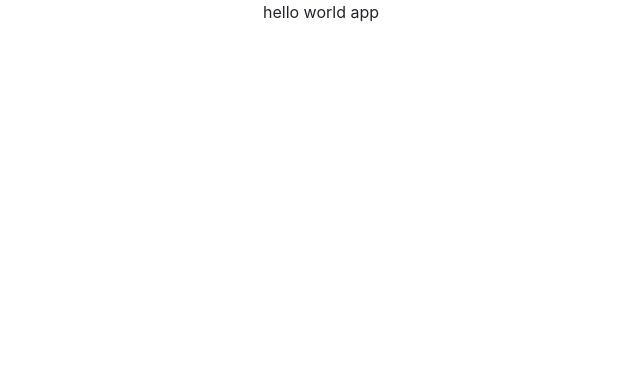
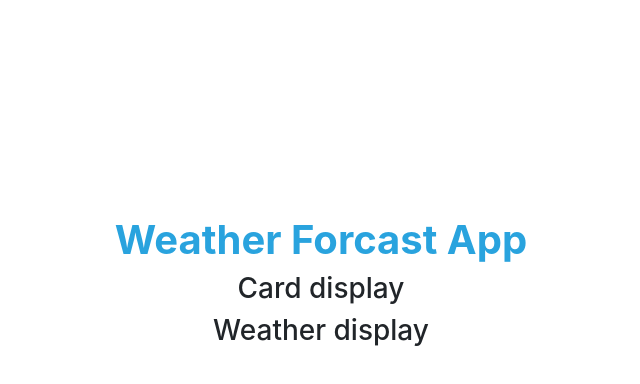
Before and after one commit to gloriaconcepto/web-open-api, a React (Create React App) app: page / in a window 1280 px wide. Shown: the top 384 px of the page, without its empty margins (319-959 px from the left). Built offline with nearby package versions, Linux system fonts and the light colour scheme.

Commit message:
App design layout implemented

```diff
--- a/src/App.css
+++ b/src/App.css
@@ -2,37 +2,7 @@
   text-align: center;
 }
 
-.App-logo {
-  height: 40vmin;
-  pointer-events: none;
+.weather-header{
+  color:#29a3de;
+  font-weight:bolder;
 }
-
-@media (prefers-reduced-motion: no-preference) {
-  .App-logo {
-    animation: App-logo-spin infinite 20s linear;
-  }
-}
-
-.App-header {
-  background-color: #282c34;
-  min-height: 100vh;
-  display: flex;
-  flex-direction: column;
-  align-items: center;
-  justify-content: center;
-  font-size: calc(10px + 2vmin);
-  color: white;
-}
-
-.App-link {
-  color: #61dafb;
-}
-
-@keyframes App-logo-spin {
-  from {
-    transform: rotate(0deg);
-  }
-  to {
-    transform: rotate(360deg);
-  }
-}
--- a/src/App.js
+++ b/src/App.js
@@ -1,11 +1,14 @@
-import './App.css';
+import "./App.css";
+import ManageDashBoard from "./pages/DashBoard";
+function App() {
+    return (
+        <div className="App container">
+             <div className="row">
+             <ManageDashBoard />
+             </div>
 
-function App() {
-  return (
-    <div className="App">
-    hello world app
-    </div>
-  );
+        </div>
+    );
 }
 
 export default App;
--- /dev/null
+++ b/src/components/CardDisplay.js
@@ -0,0 +1,11 @@
+import React, { memo, useEffect, useMemo, useState } from "react";
+
+const CardDisplay = memo((props) => {
+    return (
+        <React.Fragment>
+            <h3>Card display</h3>
+        </React.Fragment>
+    );
+});
+
+export default CardDisplay;
--- /dev/null
+++ b/src/components/WeatherChart.js
@@ -0,0 +1,13 @@
+import React, { memo, useEffect, useMemo, useState } from "react";
+
+const WeatherChart = memo((props) => {
+    return (
+    <React.Fragment>
+          <h3>Weather display</h3>
+    </React.Fragment>
+
+
+    );
+});
+
+export default WeatherChart;
--- a/src/index.css
+++ b/src/index.css
@@ -1,5 +1,5 @@
 body {
-  margin: 0;
+  margin-top: 27vh;
   font-family: -apple-system, BlinkMacSystemFont,'Open Sans' ,'Segoe UI', 'Roboto', 'Oxygen',
     'Ubuntu', 'Cantarell', 'Fira Sans', 'Droid Sans', 'Helvetica Neue',
     sans-serif;
--- a/src/pages/DashBoard.js
+++ b/src/pages/DashBoard.js
@@ -0,0 +1,18 @@
+import { memo, useEffect, useMemo, useState } from "react";
+import CardDisplay from "../components/CardDisplay";
+import WeatherChart from "../components/WeatherChart";
+const ManageDashBoard = memo((props) => {
+    return (
+        <section className="col-12">
+            <h1 className="weather-header">Weather Forcast App</h1>
+            <section>
+                <CardDisplay />
+            </section>
+            <section>
+                <WeatherChart />
+            </section>
+        </section>
+    );
+});
+
+export default ManageDashBoard;
```
Also changed, not shown: src/constants/urlConstants.js (added).
